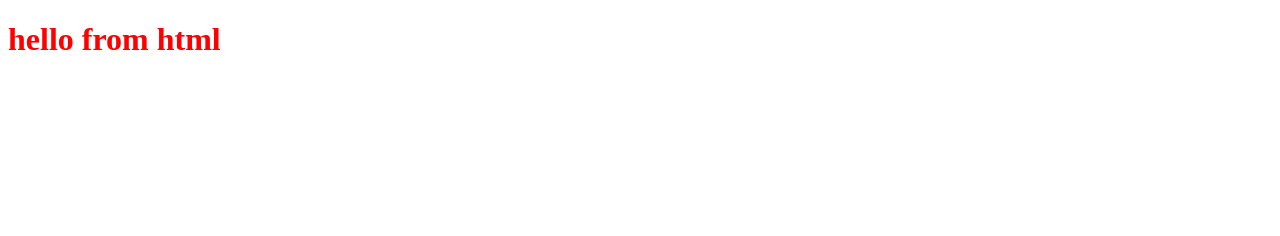
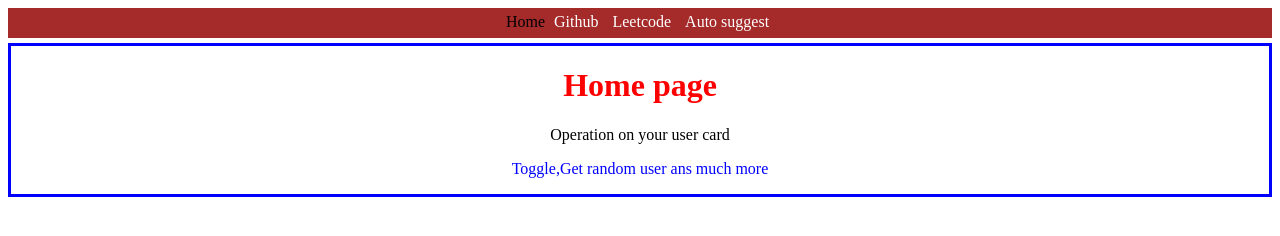
Before and after one commit to 24wh1a05ab-cmyk/auto-suggest, a website: page frontend/index.html in a window 1280 px wide. Drawn offline with Linux system fonts and the light colour scheme.

Commit message:
navbar is ready

```diff
--- a/frontend/index.css
+++ b/frontend/index.css
@@ -1,3 +1,35 @@
 h1 {
     color: red;
 }
+
+#home-intro{
+    text-align: center;
+    border: 3px;
+    border-color: black;
+    border-style: solid;
+    border: 3px solid blue;
+}
+
+#home-intro:hover{
+    background-color: burlywood;
+
+}
+
+#p2{
+    color: blue;
+}
+
+#nav{
+    text-align: center;
+    background-color: brown;
+    height: 25px;
+    padding-top: 5px;
+    margin-bottom: 5px;
+
+}
+
+#nav a{
+    margin: 0px 5px;
+    text-decoration: none;
+    color: white;
+}
--- a/frontend/index.html
+++ b/frontend/index.html
@@ -7,8 +7,17 @@
     <link rel="stylesheet" href="index.css">
 </head>
 <body>
-    <h1> hello from html </h1>
-    <script src="index.js"></script>
-
+    <div id ="nav"
+      <a href = "/"> Home </a>
+      <a href="http://github.com" target="_blank"> Github</a>
+      <a href="http://leetcode.com"> Leetcode </a>
+      <a href="./page/autosuggest.html"> Auto suggest</a>
+</div>
+   <div id = "home-intro">
+    <h1>Home page </h1>
+    <p id="p1">Operation on your user card</p>
+    <p id="p2"> Toggle,Get random user ans much more </p>
+   </div>
+    <script> src="index.js"</script>
 </body>
 </html>
```
Also changed, not shown: frontend/pages/autosuggest.html (added).
